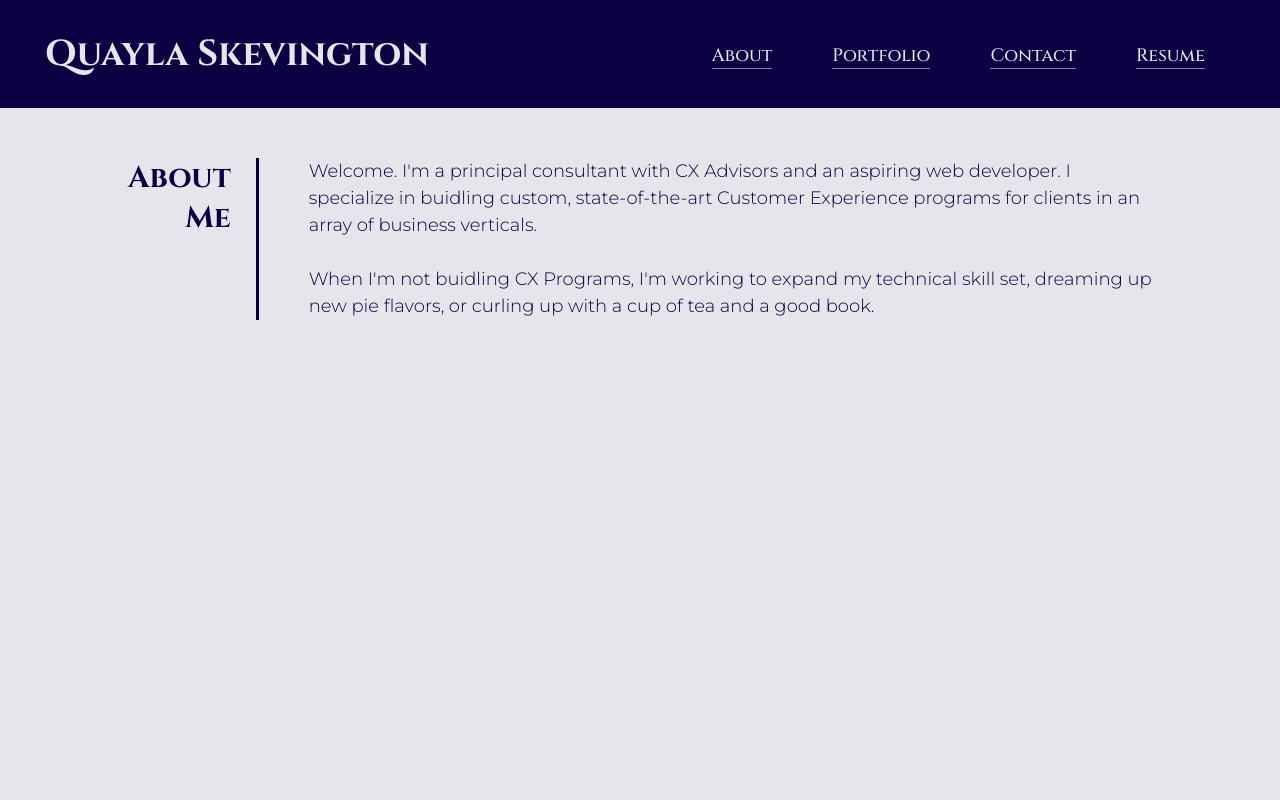
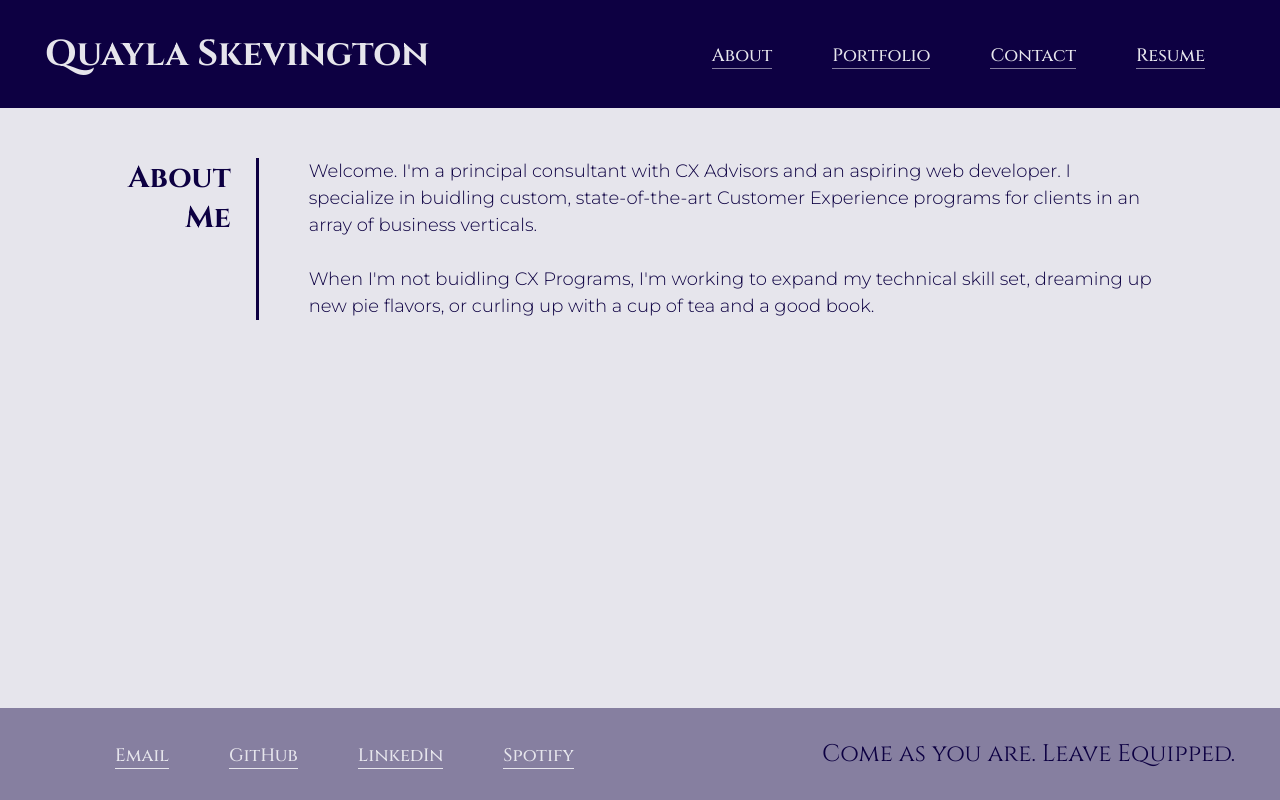
Before and after one commit to quaylas/qs.react-portfolio-wk20, a React (Create React App) app: page / in a window 1280 px wide. Built offline with nearby package versions, Linux system fonts and the light colour scheme.

Commit message:
added footer

```diff
--- /dev/null
+++ b/src/components/Footer/index.js
@@ -0,0 +1,25 @@
+import React from 'react';
+
+function Footer() {
+    return (
+        <footer>
+        <ul className='flex-row'>
+            <li>
+                <a href="mailto:quayla@cxadvisors.com">Email</a>
+            </li>
+            <li>
+                <a href="https://github.com/quaylas/" target="_blank">GitHub</a>
+            </li>
+            <li>
+                <a href="https://www.linkedin.com/in/quayla-skevington-26aa125b/" target="_blank">LinkedIn</a>
+            </li>
+            <li>
+                <a href="https://open.spotify.com/user/1246742192?si=7hyXOcOdTvCovG9tZQAlxA" target="_blank">Spotify</a>
+            </li>
+        </ul>
+        <h5>Come as you are. Leave Equipped.</h5>
+    </footer>
+    );
+}
+
+export default Footer;
--- a/src/components/Portfolio/index.js
+++ b/src/components/Portfolio/index.js
@@ -2,6 +2,7 @@ import React, { useState } from 'react';
 import Header from '../Header';
 import About from '../pages/About';
 import Contact from '../pages/Contact';
+import Footer from '../Footer';
 
 function Portfolio() {
     const [currentPage, handlePageChange] = useState('About');
@@ -22,9 +23,10 @@ function Portfolio() {
     return (
         <main>
             <Header currentPage={currentPage} handlePageChange={handlePageChange} />
-            <div>
-                {renderPage(currentPage)}
-            </div>
+
+            {renderPage(currentPage)}
+
+            <Footer></Footer>
         </main>
     );
 }
--- a/src/components/pages/About/index.js
+++ b/src/components/pages/About/index.js
@@ -2,7 +2,7 @@ import React from 'react';
 
 function About () {
     return (
-        <section className="about-me-section grid-outer">
+        <section className="about-me-section content grid-outer">
         <h2>About Me</h2>
         <div className="about-me-content grid-content">Welcome. I'm a principal consultant with <a href="https://www.cxadvisors.com/" target="_blank" rel="noreferrer">CX Advisors</a> and an aspiring web developer. I specialize in buidling custom, state-of-the-art Customer Experience programs for clients in an array of business verticals.<br/><br/>When I'm not buidling CX Programs, I'm working to expand my technical skill set, dreaming up new pie flavors, or curling up with a cup of tea and a good book.</div>
         </section>
--- a/src/components/pages/Contact/index.js
+++ b/src/components/pages/Contact/index.js
@@ -34,7 +34,7 @@ function Contact () {
     };
 
     return (
-        <section className="about-me-section grid-outer">
+        <section className="about-me-section content grid-outer">
         <h2>Contact Me</h2>
         <form id="contact-form" className="contact-me-form grid-content" onSubmit={handleSubmit} >
             <div>
--- a/src/index.css
+++ b/src/index.css
@@ -196,3 +196,53 @@ header nav ul li a {
   grid-row: span 2;
 }
 /* Content Styles END */
+/* Footer Styles START */
+footer {
+  display: flex;
+  padding: 30px 45px;
+  background-color: var(--medium);
+  color: var(--dark);
+  justify-content: space-between;
+  align-items: center;
+  flex-wrap: wrap;
+  font-family: 'Cinzel', serif;
+  position: absolute;
+  bottom: 0;
+  width: 100%;
+}
+footer h5 {
+  display: flex;
+  justify-self: flex-start;
+  font-family: 'Cinzel', serif;
+  font-weight: 300;
+  font-size: 24px;
+  color: var(--dark);
+}
+footer ul {
+  display: flex;
+  flex-wrap: wrap;
+  justify-content: space-between;
+  list-style: none;
+}
+footer ul li a {
+  margin: 0 30px;
+  font-weight: 500;
+  font-size: 18px;
+  text-decoration: none;
+  color: var(--light);
+  border-bottom: 1px solid var(--light);
+}
+footer p {
+  line-height: 1.5;
+  text-align: right;
+  align-self: flex-end;
+  font-family: 'Montserrat', sans-serif;
+  font-size: 20px;
+  font-weight: 200;
+  color: var(--dark);
+  opacity: .5;
+}
+footer a {
+  color: var(--dark);
+}
+/* Footer Styles END */
```
